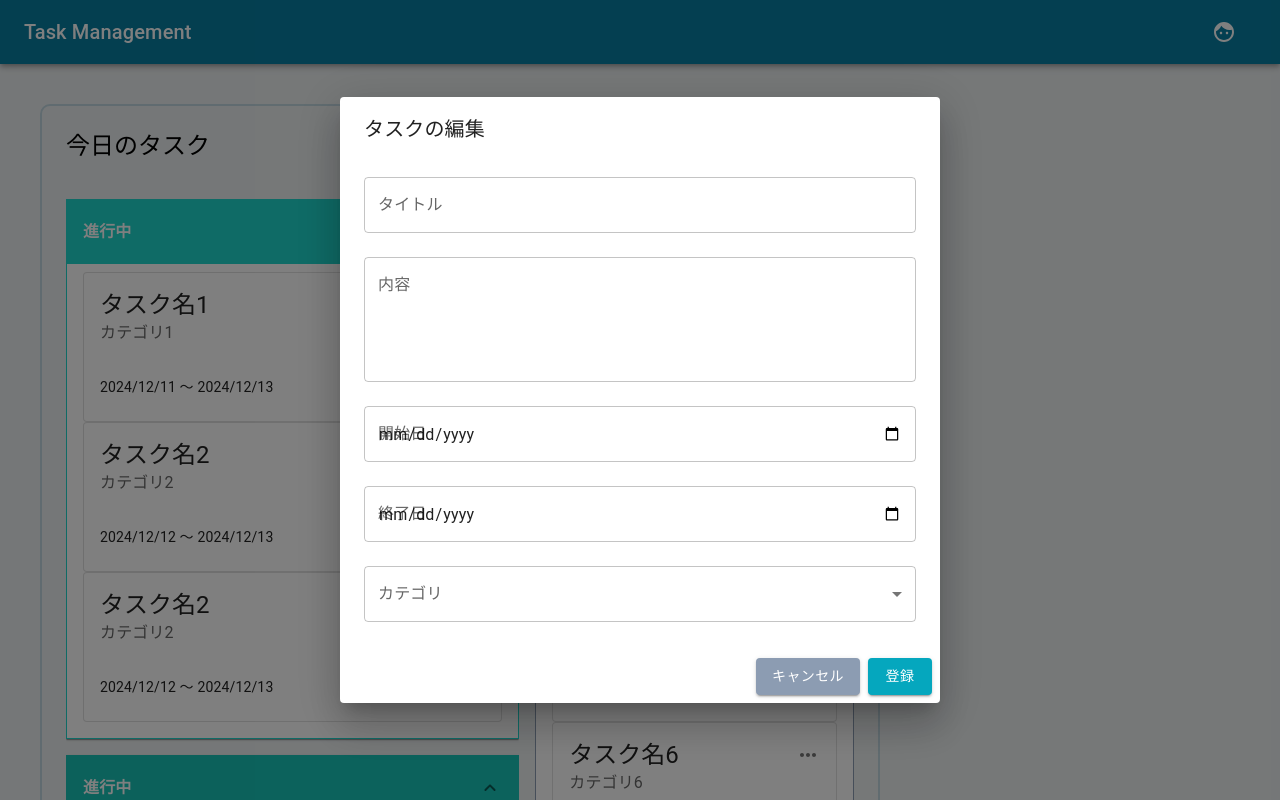
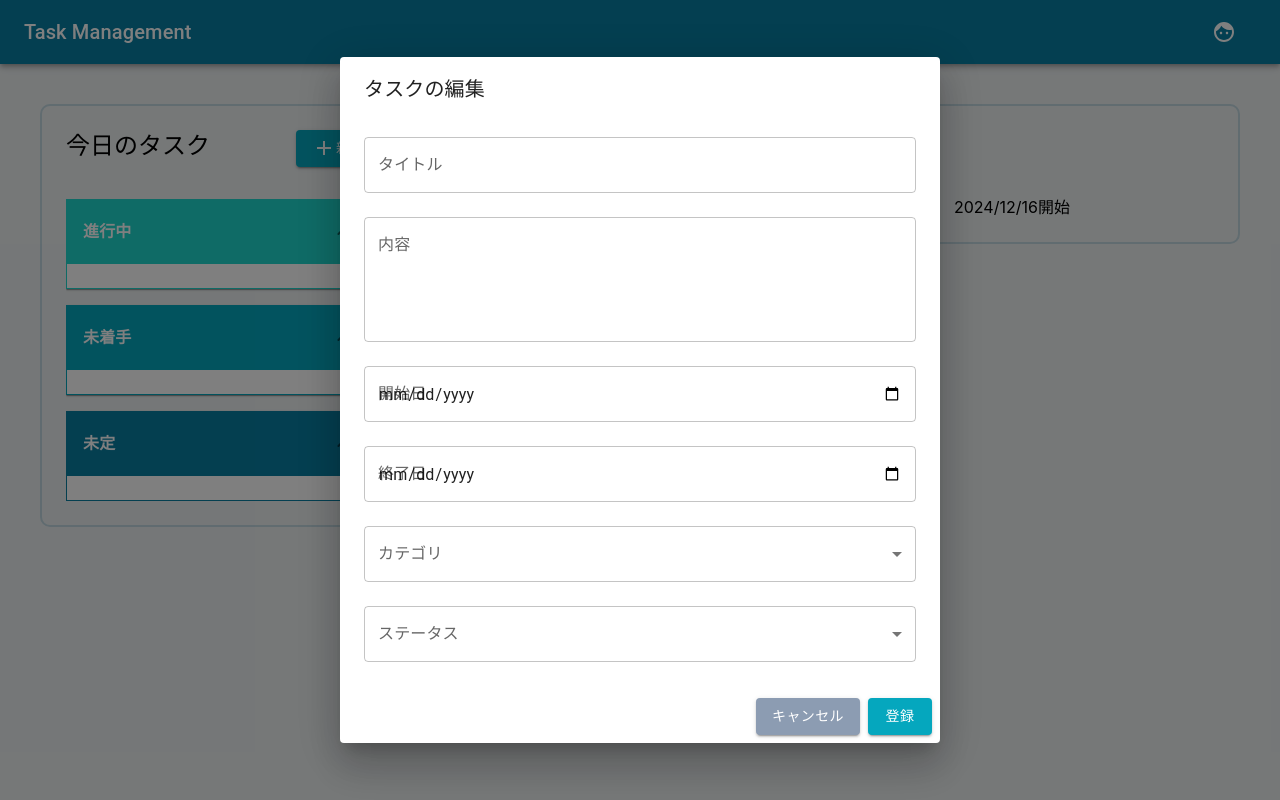
Before and after one commit to m-watanabe-8/task_management_app, a React (Create React App) app in the folder frontend/: page / in a window 1280 px wide. Both pictures are taken after a click on the button "新規作成". Built offline with nearby package versions, Linux system fonts and the light colour scheme.

Commit message:
タスク一覧の表示方法を修正

```diff
--- a/frontend/src/components/RegisterDialog.jsx
+++ b/frontend/src/components/RegisterDialog.jsx
@@ -28,6 +28,7 @@ export function RegisterDialog({open, handleClose, task}) {
     }
 
     const categories = ["カテゴリ1", "カテゴリ2", "カテゴリ3"]
+    const statusList = ["未着手", "進行中", "完了", "未定"]
     const start_date = convertDateFormat(task.start_date)
     const end_date = convertDateFormat(task.end_date)
 
@@ -93,7 +94,7 @@ export function RegisterDialog({open, handleClose, task}) {
                     <Select
                     defaultValue={task.category}
                     label="カテゴリ"
-                    {...register('category', { required: 'カテゴリは必須です' })}
+                    {...register('category')}
                     >
                         {categories.map((category, index) => (
                             <MenuItem key={index} value={category}>
@@ -102,6 +103,21 @@ export function RegisterDialog({open, handleClose, task}) {
                         ))}
                     </Select>
                     {errors.category && <p style={{ color: 'red' }}>{errors.category.message}</p>}
+                </FormControl>
+                <FormControl fullWidth margin="normal">
+                    <InputLabel>ステータス</InputLabel>
+                    <Select
+                    defaultValue={task.status}
+                    label="カテゴリ"
+                    {...register('status', { required: 'ステータスは必須です' })}
+                    >
+                        {statusList.map((status, index) => (
+                            <MenuItem key={index} value={status}>
+                                {status}
+                            </MenuItem>
+                        ))}
+                    </Select>
+                    {errors.status && <p style={{ color: 'red' }}>{errors.status.message}</p>}
                 </FormControl>
             </form>
             </DialogContent>
--- a/frontend/src/components/TaskCard.jsx
+++ b/frontend/src/components/TaskCard.jsx
@@ -1,5 +1,5 @@
 import { RegisterDialog } from "components/RegisterDialog";
-import { useState } from 'react';
+import { useEffect, useState } from 'react';
 
 import MoreHorizIcon from '@mui/icons-material/MoreHoriz';
 import {
@@ -17,13 +17,17 @@ export function TaskCard({taskList}) {
     const [targetTask, setTargetTask] = useState({});
 
     const handleOpen = (task) => {
-        setTargetTask(task)
+        setTargetTask(task);
         setOpen(true);
     };
 
     const handleClose = () => {
         setOpen(false);
     };
+
+    useEffect(() => {
+        console.log(taskList)
+    },[])
 
     return (
         <>
--- a/frontend/src/pages/Home/index.jsx
+++ b/frontend/src/pages/Home/index.jsx
@@ -1,7 +1,7 @@
 import { Header } from "components/Header";
 import { RegisterDialog } from "components/RegisterDialog";
 import { TaskAccordion } from "components/TaskAccordion";
-import { useState } from 'react';
+import { useEffect, useState } from 'react';
 
 import AddIcon from '@mui/icons-material/Add';
 import { Box, Button, Typography } from '@mui/material';
@@ -9,22 +9,20 @@ import Grid from '@mui/material/Grid2';
 
 
 const Home = () => {
-    const task1List = [
-        {id:"1",name: "タスク名1", content: "タスクの内容" ,category: "カテゴリ1",start_date: "2024/12/11",end_date: "2024/12/13"},
-        {id:"2",name: "タスク名2", content: "タスクの内容",category: "カテゴリ2",start_date: "2024/12/12",end_date: "2024/12/13"},
-        {id:"3",name: "タスク名2", content: "タスクの内容",category: "カテゴリ2",start_date: "2024/12/12",end_date: "2024/12/13"},
+    const allTaskList = [
+        {id:"1",name: "進行中1", content: "タスクの内容" ,category: "カテゴリ1",start_date: "2024/12/11",end_date: "2024/12/13",status:"doing", isDone:0},
+        {id:"2",name: "進行中2", content: "タスクの内容",category: "カテゴリ2",start_date: "2024/12/12",end_date: "2024/12/13",status:"doing", isDone:0},
+        {id:"3",name: "未着手3", content: "タスクの内容",category: "カテゴリ2",start_date: "2024/12/12",end_date: "2024/12/13",status:"todo", isDone:0},
+        {id:"4",name: "未着手4", content: "タスクの内容",category: "カテゴリ3",start_date: "2024/12/11",end_date: "2024/12/13",status:"todo", isDone:0},
+        {id:"5",name: "未定1", content: "タスクの内容",category: "カテゴリ4",start_date: "2024/12/11",end_date: "2024/12/13",status:"undecided", isDone:0},
+        {id:"6",name: "完了1", content: "タスクの内容",category: "カテゴリ4",start_date: "2024/12/11",end_date: "2024/12/13",status:"undecided", isDone:1},
     ]
-    const task2List = [
-        {id:"5",name: "タスク名3", content: "タスクの内容",category: "カテゴリ3",start_date: "2024/12/11",end_date: "2024/12/13"},
-        {id:"6",name: "タスク名4", content: "タスクの内容",category: "カテゴリ4",start_date: "2024/12/11",end_date: "2024/12/13"},
-    ]
-    const endList = [
-        {id:"7",name: "タスク名5", content: "タスクの内容",category: "カテゴリ5",start_date: "2024/12/11",end_date: "2024/12/12"},
-        {id:"8",name: "タスク名6", content: "タスクの内容",category: "カテゴリ6",start_date: "2024/12/11",end_date: "2024/12/12"},
-        {id:"9",name: "タスク名6", content: "タスクの内容",category: "カテゴリ6",start_date: "2024/12/11",end_date: "2024/12/12"},
-        {id:"10",name: "タスク名6", content: "タスクの内容",category: "カテゴリ6",start_date: "2024/12/11",end_date: "2024/12/12"},
-        {id:"11",name: "タスク名6", content: "タスクの内容",category: "カテゴリ6",start_date: "2024/12/11",end_date: "2024/12/12"},
-    ]
+
+    const doneTaskList = []
+    const doingTaskList = []
+    const todoTaskList = []
+    const undecidedTaskList = []
+    let isLoding = false
 
     const [open, setOpen] = useState(false);
     const [targetTask, setTargetTask] = useState({});
@@ -37,6 +35,27 @@ const Home = () => {
     const handleClose = () => {
         setOpen(false);
     };
+
+    useEffect(() => {
+        if(isLoding === true){
+            return
+        }
+        allTaskList.forEach((task) => {
+            if(task.isDone === 1){
+                doneTaskList.push(task)
+            }
+            else if(task.status === "doing"){
+                doingTaskList.push(task)
+            }
+            else if(task.status === "todo"){
+                todoTaskList.push(task)
+            }
+            else{
+                undecidedTaskList.push(task)
+            }
+        })
+        isLoding = true
+    },[])
 
     return (
         <>
@@ -64,10 +83,9 @@ const Home = () => {
             >
                 {/* 今日のタスク */}
                 <Grid item
-                xs={12}
-                md={6}
+                size={{ xs: 12, md: 6 }}
                 sx={{
-                    height: { xs: 'auto', md: '100%' },
+                    height: { xs: 'auto', md: 'calc(100% - 64px)' },
                     overflow: 'hidden',
                     mb: { xs: 2, md: 0 }
                 }}>
@@ -81,12 +99,15 @@ const Home = () => {
                             p: 3,
                         }}
                     >
-                        <Grid item size={10} sx={{ mb: 2 }}>
+                            <Grid item size={5} sx={{ mb: 2 }}>
                                 <Typography variant="h5" component="div">
                                     今日のタスク
                                 </Typography>
                             </Grid>
-                        <Grid item size={2} sx={{ mb: 2 }}>
+                            <Grid item
+                            size={7}
+                            sx={{ mb: 2 }}
+                            >
                                 <Button variant="contained" sx={{backgroundColor: "#05a7be"}} onClick={() => handleOpen({})}>
                                     <AddIcon fontSize='medium'/>
                                     新規作成
@@ -105,29 +126,19 @@ const Home = () => {
                             overflowY: 'auto',
                         }}>
                             <TaskAccordion
-                                taskList={task1List}
+                                taskList={doingTaskList}
                                 statusName={"進行中"}
                                 colorCode={"#1ed7cd"}
                             />
                             <TaskAccordion
-                                taskList={task1List}
-                                statusName={"進行中"}
-                                colorCode={"#18c4b8"}
-                            />
-                            <TaskAccordion
-                                taskList={task1List}
-                                statusName={"進行中"}
+                                taskList={todoTaskList}
+                                statusName={"未着手"}
                                 colorCode={"#05a7be"}
                             />
                             <TaskAccordion
-                                taskList={task2List}
-                                statusName={"未着手"}
+                                taskList={undecidedTaskList}
+                                statusName={"未定"}
                                 colorCode={"#087ea2"}
-                            />
-                            <TaskAccordion
-                                taskList={task1List}
-                                statusName={"進行中"}
-                                colorCode={"#005873"}
                             />
                         </Grid>
                         {/* 完了 */}
@@ -138,7 +149,7 @@ const Home = () => {
                             overflowY: 'auto',
                         }}>
                             <TaskAccordion
-                                taskList={endList}
+                                taskList={doneTaskList}
                                 statusName={"完了"}
                                 colorCode={"#8c9cb2"}
                             />
@@ -147,8 +158,7 @@ const Home = () => {
                 </Grid>
                 {/* 明日以降のタスク */}
                 <Grid item
-                    xs={12}
-                    md={6}
+                    size={{ xs: 12, md: 6 }}
                     sx={{
                         height: { xs: 'auto', md: '100%' },
                         overflow: 'hidden'
@@ -178,16 +188,16 @@ const Home = () => {
                             <Typography variant="h7" component="div">
                                 2024/12/15開始
                             </Typography>
-                            <TaskAccordion
-                                taskList={task1List}
+                            {/* <TaskAccordion
+                                taskList={allTaskList}
                                 statusName={"進行中"}
                                 colorCode={"#1ed7cd"}
                             />
                             <TaskAccordion
-                                taskList={task2List}
+                                taskList={allTaskList}
                                 statusName={"未着手"}
                                 colorCode={"#18c4b8"}
-                            />
+                            /> */}
                         </Grid>
                         <Grid item
                         size={6}
@@ -198,16 +208,16 @@ const Home = () => {
                             <Typography variant="h7" component="div">
                                 2024/12/16開始
                             </Typography>
-                            <TaskAccordion
-                                taskList={task1List}
+                            {/* <TaskAccordion
+                                taskList={allTaskList}
                                 statusName={"進行中"}
                                 colorCode={"#1ed7cd"}
                             />
                             <TaskAccordion
-                                taskList={task2List}
+                                taskList={allTaskList}
                                 statusName={"未着手"}
                                 colorCode={"#18c4b8"}
-                            />
+                            /> */}
                         </Grid>
                     </Grid>
                 </Grid>
```
Lines whose indentation alone changed are shown as unchanged.
